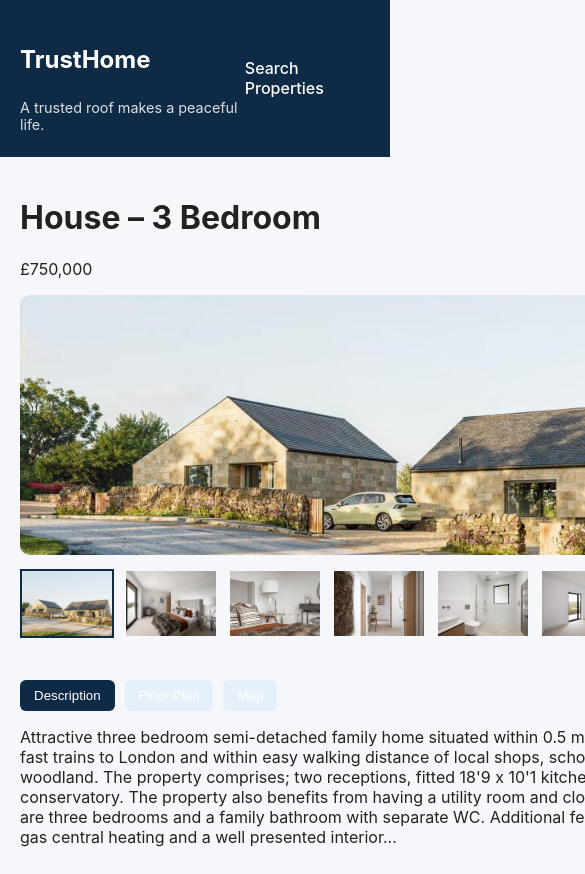
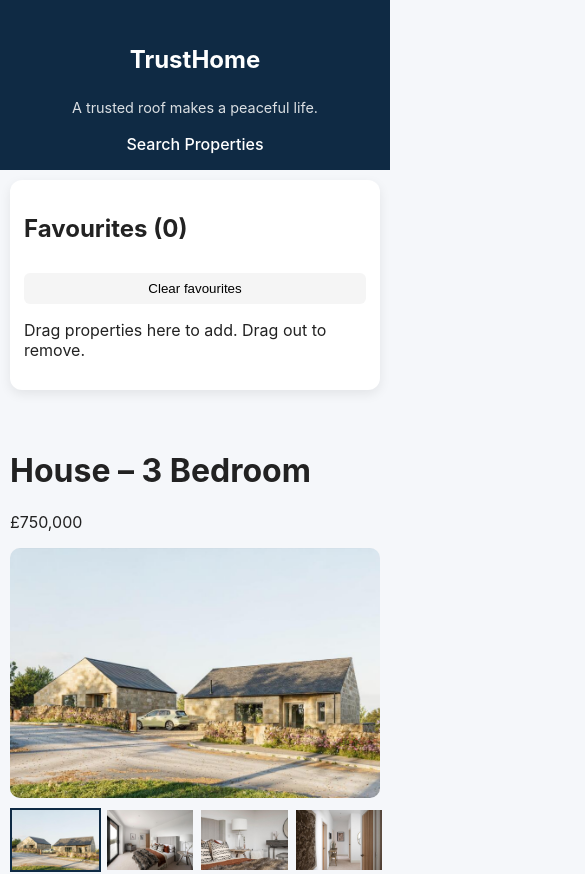
Before and after one commit to OmeshFernando/Estate-Agent-App, a React (Vite) app in the folder estate-agent-app/: page /property/prop1 in a window 390 px wide. Shown: the top 874 px of the page, 585 px wide, since content can reach past the window. Built offline with nearby package versions, Linux system fonts and the light colour scheme.

Commit message:
Improve responsive styles and image handling
Enhanced CSS for better responsiveness across devices, including more flexible layouts for property cards, gallery images, and tab content.  Also added 'build' directory to .gitignore.

```diff
--- a/estate-agent-app/src/styles/main.css
+++ b/estate-agent-app/src/styles/main.css
@@ -182,14 +182,6 @@ body {
   color: var(--accent);
   margin: 6px 0;
 }
-/* .property-card .card-actions {
-  display: flex;
-  justify-content: space-between;
-  align-items: center;
-  padding: 16px;
-  border-left: 1px solid #eee;
-  background: #fafafa;
-} */
 .property-card button {
   background: var(--secondary);
   border: none;
@@ -253,15 +245,19 @@ body {
 
 /* Gallery */
 .gallery .main-image img {
-  width:100%;
-  height:420px;
-  object-fit:cover;
+  max-width: 100%;    /* Never wider than the screen */
+  width: 100%;        /* Stretch to fill container */
+  height: auto;       /* Maintain aspect ratio */
+  object-fit: cover;  /* Prevents stretching/distortion */
+  display: block;     /* Removes weird bottom gaps */
   border-radius:10px;
 }
 .gallery .thumbs {
   display:flex;
   gap:10px;
   margin-top:10px;
+  flex-wrap: wrap;    /* Allows thumbs to drop to next line instead of pushing wide */
+  max-width: 100%;
 }
 .gallery .thumbs img {
   width:90px;
@@ -293,6 +289,15 @@ body {
 }
 .tab-content {
   margin-top: 14px;
+  width: 100%;
+  overflow-x: hidden; /* Prevents the whole page from shaking/sliding */
+}
+/* Make the Floor Plan Image responsive */
+.tab-content img {
+  max-width: 100%; /* Image can't be wider than its parent */
+  height: auto;    /* Keeps the proportions perfect so it's not squashed */
+  display: block;
+  margin: 0 auto;  /* Centers the floor plan */
 }
 
 /* Header*/
@@ -300,6 +305,7 @@ body {
   background: var(--primary);
   color: white;
   padding: 1rem 0;
+  width: 100%;
 }
 .header-inner {
   max-width: var(--max-width);
@@ -308,6 +314,8 @@ body {
   display: flex;
   justify-content: space-between;
   align-items: center;
+  width: 100%;
+  box-sizing: border-box;
 }
 .brand {
   display: flex;
@@ -338,6 +346,9 @@ body {
   text-align: center;
   padding: 12px 0;
   margin-top: 40px;
+  width: 100%;
+  display: block; /* Ensures they don't behave like grid items */
+  box-sizing: border-box;
 }
 
 .site-footer .copyright {
@@ -345,33 +356,106 @@ body {
   opacity: 0.85;
 }
 
+/* --- RESPONSIVE STYLES --- */
 
-/* RESPONSIVE */
-@media (max-width: 1024px) {
-  .container {
-    grid-template-columns: 1fr;
-  }
-
-  .results-grid {
-    grid-template-columns: 1fr;
-  }
-  .gallery .main-image img {
-    height: 260px;
-  }
-
-  .favourites-panel {
-    height: auto;
-    order: 2;
-  }
-}
-
-@media (max-width: 768px) {
+/* Tablet and Mobile (Screens smaller than 900px) */
+@media (max-width: 900px) {
   .property-card {
+    /* Stacks the property image on top of the text */
     flex-direction: column;
   }
 
   .property-card img.thumb {
-    width: 100%;
-    height: 220px;
+    width: 100%; /* Image takes full width of the card */
+    height: 200px;
+  }
+
+  .card-link {
+    flex-direction: column;
   }
 }
+
+/* Small Mobile (Screens smaller than 600px) */
+@media (max-width: 600px) {
+  .header-inner {
+    flex-direction: column;
+    text-align: center;
+    gap: 10px;
+  }
+
+  .form-row {
+    flex-direction: column;
+  }
+
+  .gallery .main-image img {
+    height: 250px; /* Smaller gallery image for phones */
+  }
+
+  .tab-buttons {
+    flex-wrap: wrap; /* Allows buttons to wrap to next line if they don't fit */
+  }
+}
+
+@media (max-width: 1024px) {
+  .container {
+    display: flex; /* Switch from grid to flex for easier stacking */
+    flex-direction: column;
+    padding: 10px;
+  }
+
+  .favourites-panel {
+    width: 100%; /* Make sidebar full width on top */
+    margin-bottom: 20px;
+    box-sizing: border-box;
+  }
+
+  /* FIX THE GALLERY THUMBNAILS */
+  .gallery .thumbs {
+    display: grid;
+    grid-template-columns: repeat(auto-fill, minmax(80px, 1fr));
+    gap: 8px;
+  }
+
+  .gallery .thumbs img {
+    width: 100%; /* Let grid handle the size */
+    height: 60px;
+  }
+
+  /* FIX TAB BUTTONS (They look squashed in your image) */
+  .tab-buttons {
+    flex-wrap: wrap;
+  }
+
+  .tab-buttons button {
+    flex: 1; /* Buttons grow to fill width */
+    min-width: 100px;
+    margin-bottom: 5px;
+  }
+}
+
+/* SPECIFIC MOBILE TWEAK (Below 600px) */
+@media (max-width: 600px) {
+  .gallery .main-image img {
+    height: 250px; /* Prevent the main image from being too tall on phones */
+  }
+
+  .brand {
+    align-items: center;
+    text-align: center;
+    width: 100%;
+  }
+}
+
+/* Mobile Tweak for Floor Plan Container */
+@media (max-width: 768px) {
+  .tab-content {
+    padding: 10px 0;
+  }
+
+  /* If your floor plan is in a specific wrapper, make it flex */
+  .floor-plan-container {
+    display: flex;
+    flex-direction: column;
+    align-items: center;
+  }
+}
```
Also changed, not shown: 1 other file (tests, documents, lock files or other folders).
